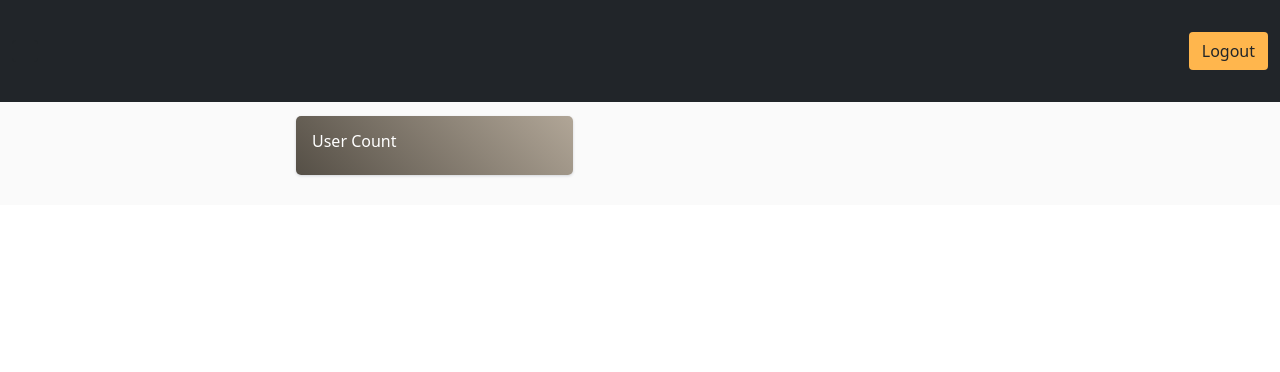
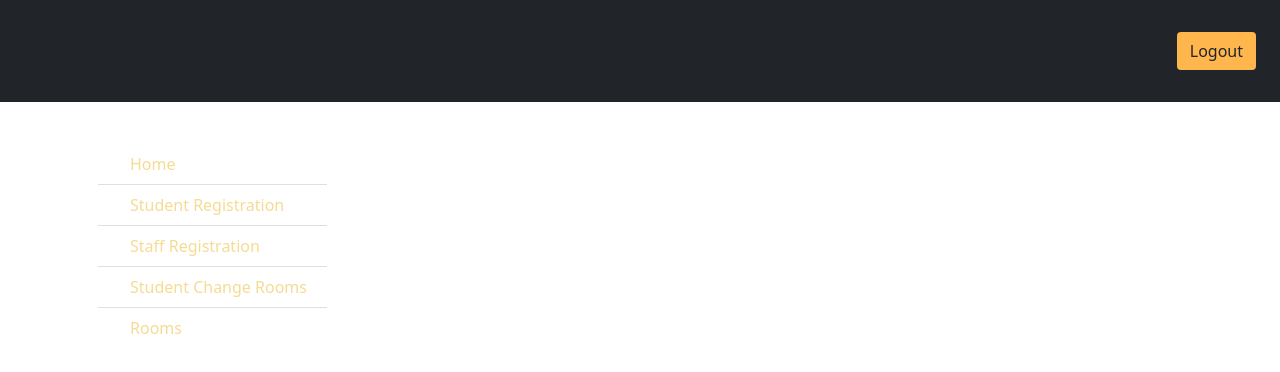
Before and after one commit to Prabha-99/Hostal_Management_Frontend, an Angular app: page /admin-dash in a window 1280 px wide. Shown: the top 372 px of the page. Built offline with nearby package versions, Linux system fonts and the light colour scheme; no server answers.

Commit message:
Admin Dash

```diff
--- a/package.json
+++ b/package.json
@@ -21,7 +21,7 @@
     "@ng-bootstrap/ng-bootstrap": "^15.1.2",
     "@popperjs/core": "^2.11.6",
     "angular-calendar": "^0.31.0",
-    "bootstrap": "^5.2.3",
+    "bootstrap": "^5.3.2",
     "date-fns": "^2.30.0",
     "jwt-decode": "^3.1.2",
     "rxjs": "~7.8.0",
--- a/src/app/admin-dash/admin-dash.component.html
+++ b/src/app/admin-dash/admin-dash.component.html
@@ -1,39 +1,16 @@
-<!DOCTYPE html>
-<html lang="en">
-<head>
-    <meta charset="UTF-8">
-    <meta http-equiv="X-UA-Compatible" content="IE=edge">
-    <meta name="viewport" content="width=device-width, initial-scale=1.0">
+<div class="container">
+    <div class="row">
+        <app-nav-bar></app-nav-bar> <!--Call navbar-->
+    </div>
+    <br>
+    <br>
+    <br>
+    <div class="row">
+        <div class="col-3">
+            <app-admin-side></app-admin-side> <!--Call sidebar-->
+        </div>
 
-</head>
-<body>
-    <app-nav-bar></app-nav-bar>
 
-    <div class="container">
-        <div class="row">
-            <div class="col-2">
-                <app-admin-side></app-admin-side>
-            </div>
-            <div class="col-10">
-                <br><br><br><br>
-                <div class="container">
 
-                    <div class="row">
-                        <div class="col-sm-4">
-                            <div class="card bg-c-blue text-white">
-                                <div class="card-body">
-                                    <h6>User Count</h6>
-                                    <h2 class="text-end"><i class="bi bi-person-video3"></i><span> </span></h2>
-                                    <!-- <p>Available Users<span class="float-end">{{users}}</span></p> -->
-                                </div>
-                            </div>
-                        </div>
-                    </div>
-                </div>
-
-            </div>
-        </div>
     </div>
-
-</body>
-</html>
+</div>
--- a/src/app/admin-side/admin-side.component.html
+++ b/src/app/admin-side/admin-side.component.html
@@ -1,49 +1,35 @@
-<!DOCTYPE html>
-<html lang="en">
-<head>
-  <meta charset="UTF-8">
-  <meta http-equiv="X-UA-Compatible" content="IE=edge">
-  <meta name="viewport" content="width=device-width, initial-scale=1.0">
-</head>
-<body>
-  <!-- Off Canvas -->
+<!--Main Navigation-->
+<header>
+  <!-- Sidebar -->
 
-<div class="offcanvas offcanvas-start sidebar-nav bg-dark"  tabindex="-1" id="offcanvasExample" aria-labelledby="offcanvasExampleLabel">
-  <div class="offcanvas-header">
-    <h5 class="offcanvas-title" id="offcanvasExampleLabel"></h5>
-    <!-- <button type="button" class="btn-close text-reset" data-bs-dismiss="offcanvas" aria-label="Close"></button> -->
-  </div>
-  <div class="offcanvas-body p-0">
+  <nav id="sidebarMenu" class="collapse d-lg-block sidebar collapse bg-white">
+    <div class="position-sticky">
+      <div class="list-group list-group-flush mx-3 mt-4">
+        <br><br>
+        <a href="#" class="list-group-item list-group-item-action py-2 ripple"
+          ><i class="fas fa-lock fa-fw me-3"></i><span>Home</span>
+        </a>
+        <a href="/registration" class="list-group-item list-group-item-action py-2 ripple"
+          ><i class="fas fa-chart-line fa-fw me-3"></i><span>Student Registration</span>
+        </a>
+        <a href="/staff-registration" class="list-group-item list-group-item-action py-2 ripple">
+          <i class="fas fa-chart-pie fa-fw me-3"></i><span>Staff Registration</span>
+        </a>
+        <a href="/" class="list-group-item list-group-item-action py-2 ripple">
+          <i class="fas fa-chart-pie fa-fw me-3"></i><span>Student Change Rooms</span>
+        </a>
+        <a href="#" class="list-group-item list-group-item-action py-2 ripple">
+          <i class="fas fa-chart-pie fa-fw me-3"></i><span>Rooms</span>
+        </a>
+      </div>
+    </div>
+  </nav>
+  <!-- Sidebar -->
+</header>
+<!--Main Navigation-->
 
-    <div class="navbar-dark bg-dark">
-      <ul class="navbar-nav">
-        <li>
-          <div class="text-muted small fw-bold text-uppercase px-3">
-          </div>
-        </li>
-
-        <li>
-          <a routerLink="/registration" class="nav-link px-3 active">
-            <span class="me-2" style="font-size: 25px">
-              <i class="bi bi-person-circle"></i>
-            </span>
-            <span style="font-size: 15px">Student Registration</span>
-          </a>
-        </li>
-        <li>
-          <a routerLink="/staff-registration" class="nav-link px-3 active">
-            <span class="me-2" style="font-size: 25px">
-              <i class="bi bi-person-circle"></i>
-            </span>
-            <span style="font-size: 15px">Staff Registration</span>
-          </a>
-        </li>
-      </ul>
-    </div>
-
-
-  </div>
-</div>
-<!-- Off canvas Ends -->
-</body>
-</html>
+<!--Main layout-->
+<main style="margin-top: 58px;">
+  <div class="container pt-4"></div>
+</main>
+<!--Main layout-->
```
Also changed, not shown: 1 other file (tests, documents, lock files or other folders).
